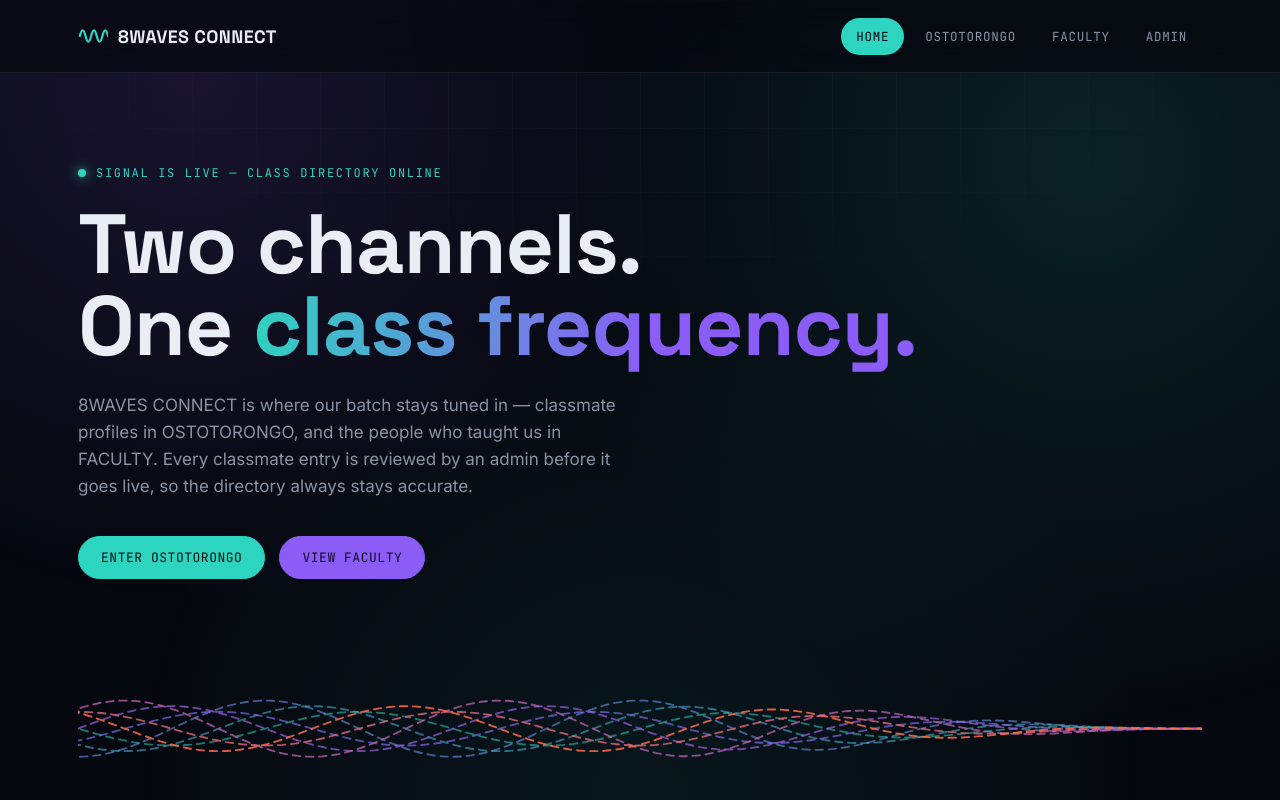
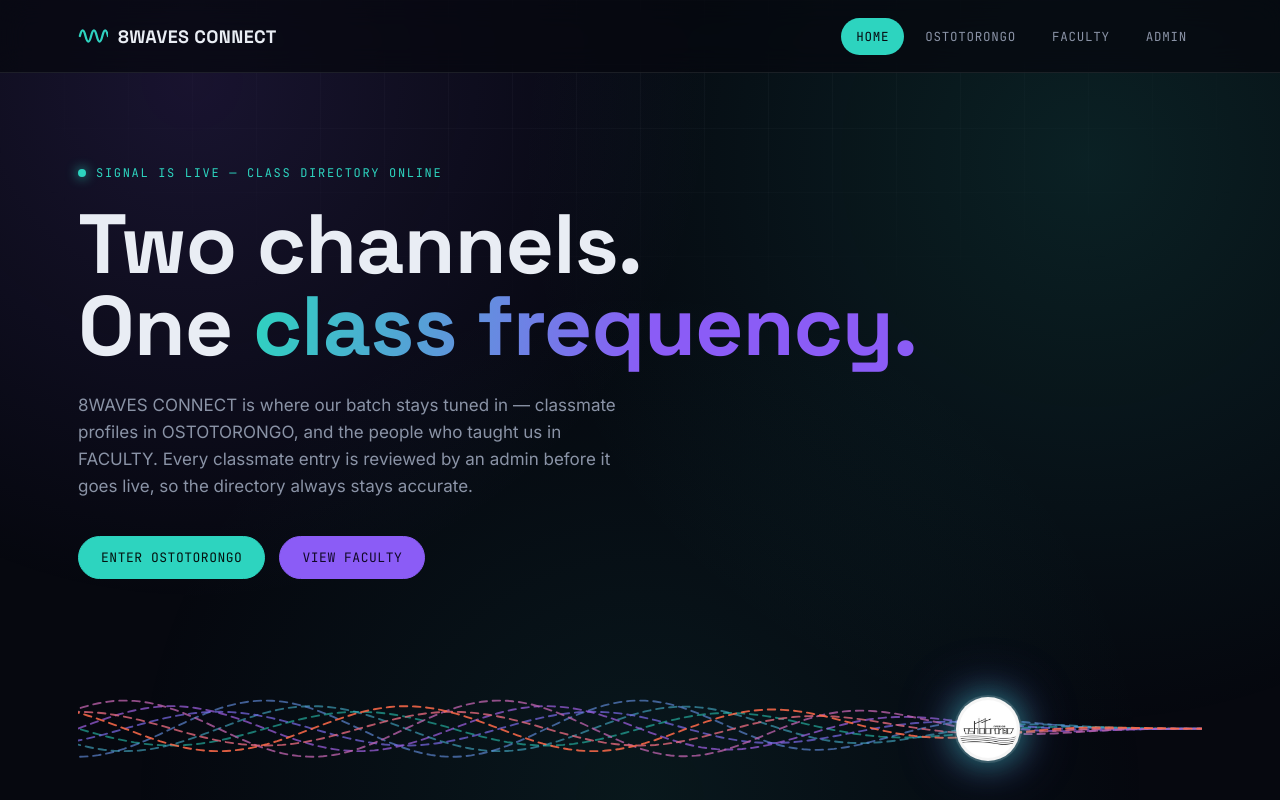
Before and after one commit to mdshuvoadm123-art/8waves-connect, a Next.js app: page / in a window 1280 px wide. Shown: the top 800 px of the page. Built offline with nearby package versions, Linux system fonts and the light colour scheme.

Commit message:
Add logo at wave convergence point

```diff
--- a/app/globals.css
+++ b/app/globals.css
@@ -246,6 +246,43 @@ p {
   height: auto;
   display: block;
   margin-top: 56px;
+}
+
+.waveform-wrap {
+  position: relative;
+  margin-top: 56px;
+}
+.waveform-wrap .waveform {
+  margin-top: 0;
+}
+.wave-logo-badge {
+  position: absolute;
+  top: 50%;
+  transform: translate(-50%, -50%);
+  width: 64px;
+  height: 64px;
+  border-radius: 50%;
+  background: #f5f5f5;
+  padding: 3px;
+  box-shadow:
+    0 0 0 2px rgba(255, 255, 255, 0.08),
+    0 0 24px rgba(45, 212, 191, 0.45),
+    0 0 44px rgba(139, 92, 246, 0.3);
+  animation: badge-pulse 4s ease-in-out infinite;
+}
+.wave-logo-badge img {
+  width: 100%;
+  height: 100%;
+  border-radius: 50%;
+  object-fit: cover;
+  display: block;
+}
+@keyframes badge-pulse {
+  0%, 100% { box-shadow: 0 0 0 2px rgba(255,255,255,0.08), 0 0 24px rgba(45,212,191,0.45), 0 0 44px rgba(139,92,246,0.3); }
+  50% { box-shadow: 0 0 0 2px rgba(255,255,255,0.14), 0 0 34px rgba(45,212,191,0.65), 0 0 60px rgba(139,92,246,0.45); }
+}
+@media (max-width: 640px) {
+  .wave-logo-badge { width: 44px; height: 44px; }
 }
 .waveform path {
   fill: none;
--- a/components/WaveformHero.js
+++ b/components/WaveformHero.js
@@ -68,6 +68,7 @@ export default function WaveformHero() {
   });
 
   return (
+    <div className="waveform-wrap">
       <svg
         className="waveform"
         viewBox={`0 0 ${WIDTH} ${HEIGHT}`}
@@ -90,5 +91,9 @@ export default function WaveformHero() {
           />
         ))}
       </svg>
+      <div className="wave-logo-badge" style={{ left: `${(CONVERGE_START + (1 - CONVERGE_START) * 0.62) * 100}%` }}>
+        <img src="/ostotorongo-logo.png" alt="OSTOTORONGO — NAOE-08" />
+      </div>
+    </div>
   );
 }
```
Also changed, not shown: public/ostotorongo-logo.png (added). Lines whose indentation alone changed are shown as unchanged.
